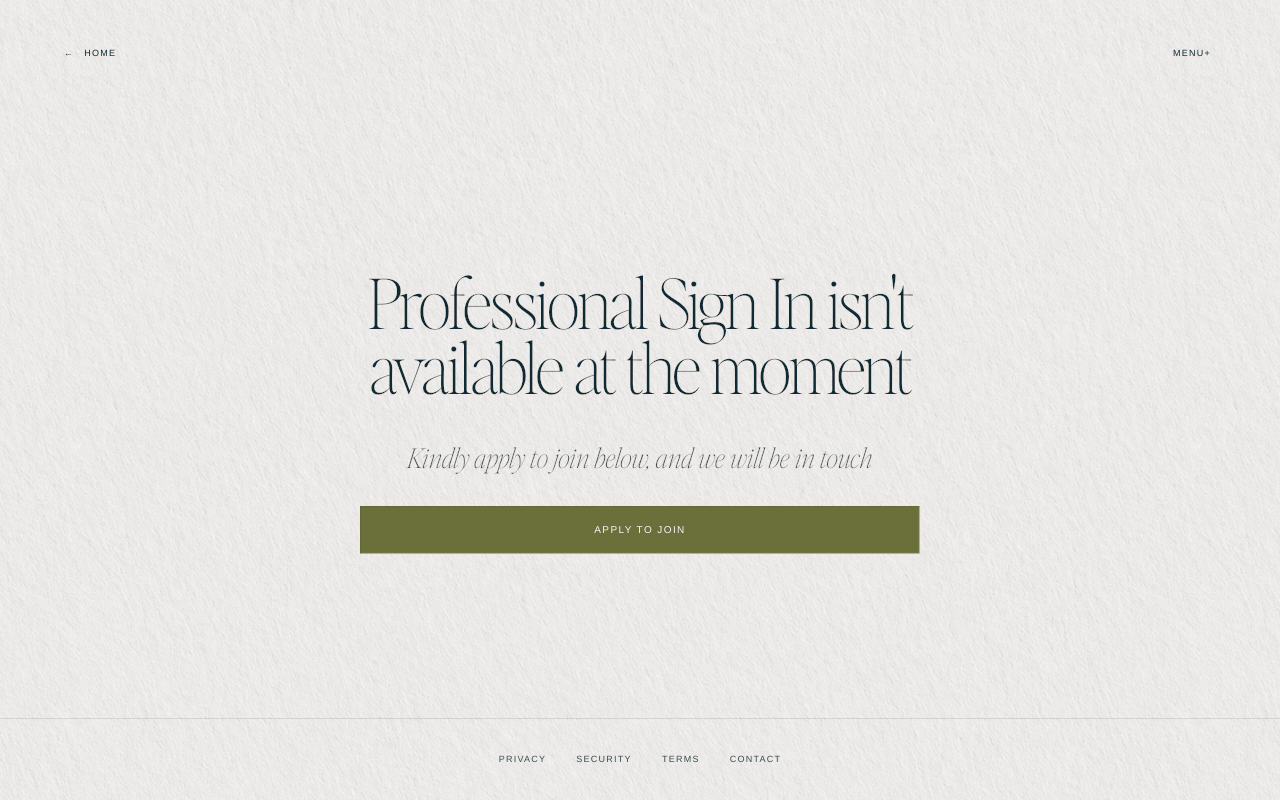
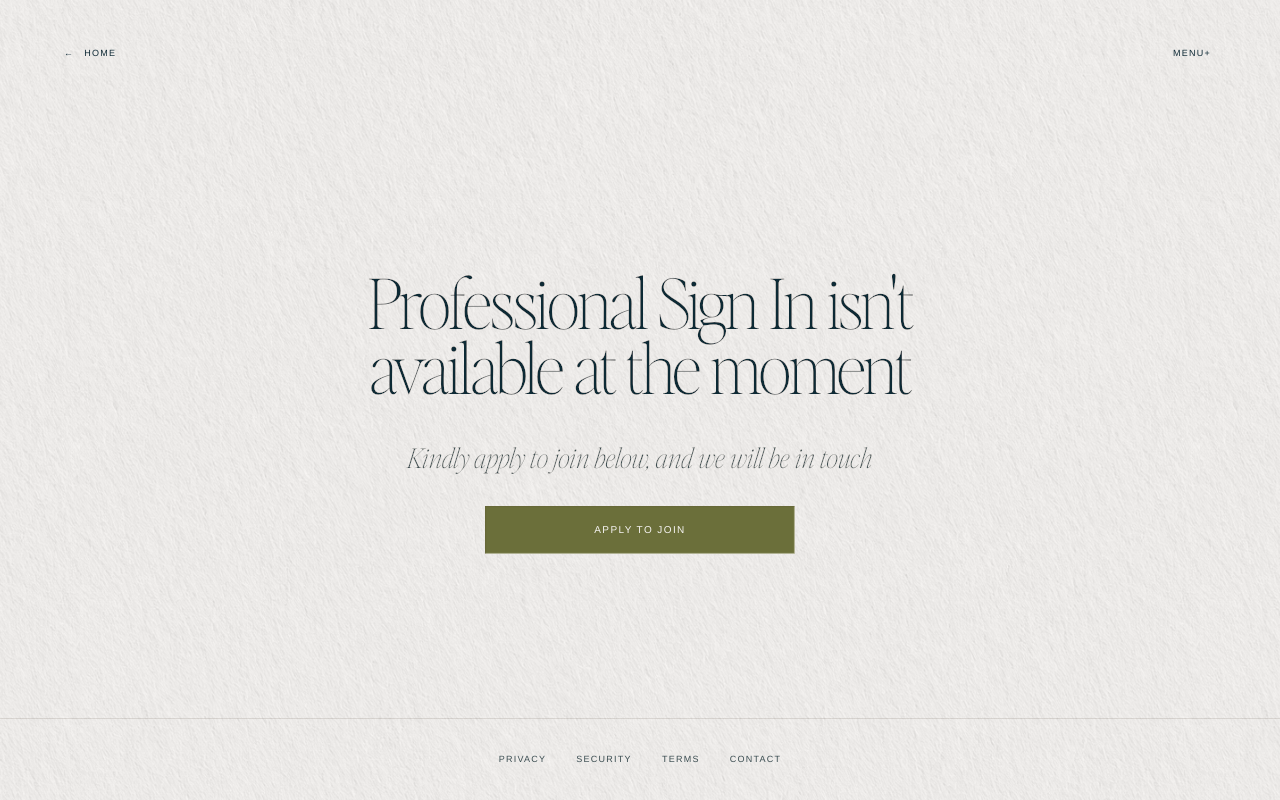
Before and after one commit to lali-vaultier/vaultier-website, a Next.js app: page /professional-access/sign-in in a window 1280 px wide. Built offline with nearby package versions, Linux system fonts and the light colour scheme.

Commit message:
Tighten apply to join CTA

```diff
--- a/app/globals.css
+++ b/app/globals.css
@@ -1066,6 +1066,7 @@ a { color: inherit; }
     width: min(560px, 100%);
     margin-top: clamp(22px, 3.2svh, 30px);
   }
+  .professional-actions.professional-actions-single { width: min(310px, 100%); }
   .professional-unavailable .professional-actions { margin-top: clamp(30px, 4svh, 42px); }
   .professional-action { min-height: 48px; padding-block: 14px; }
 }
```
